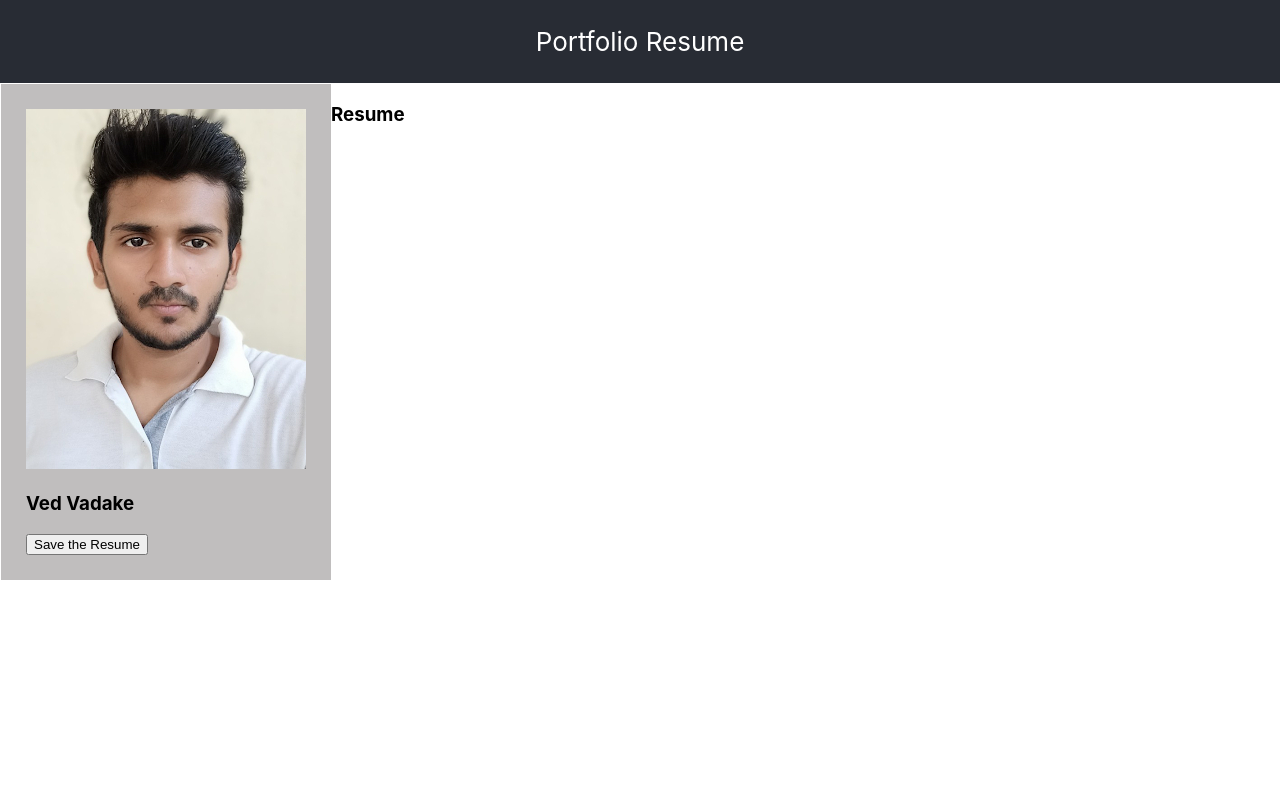
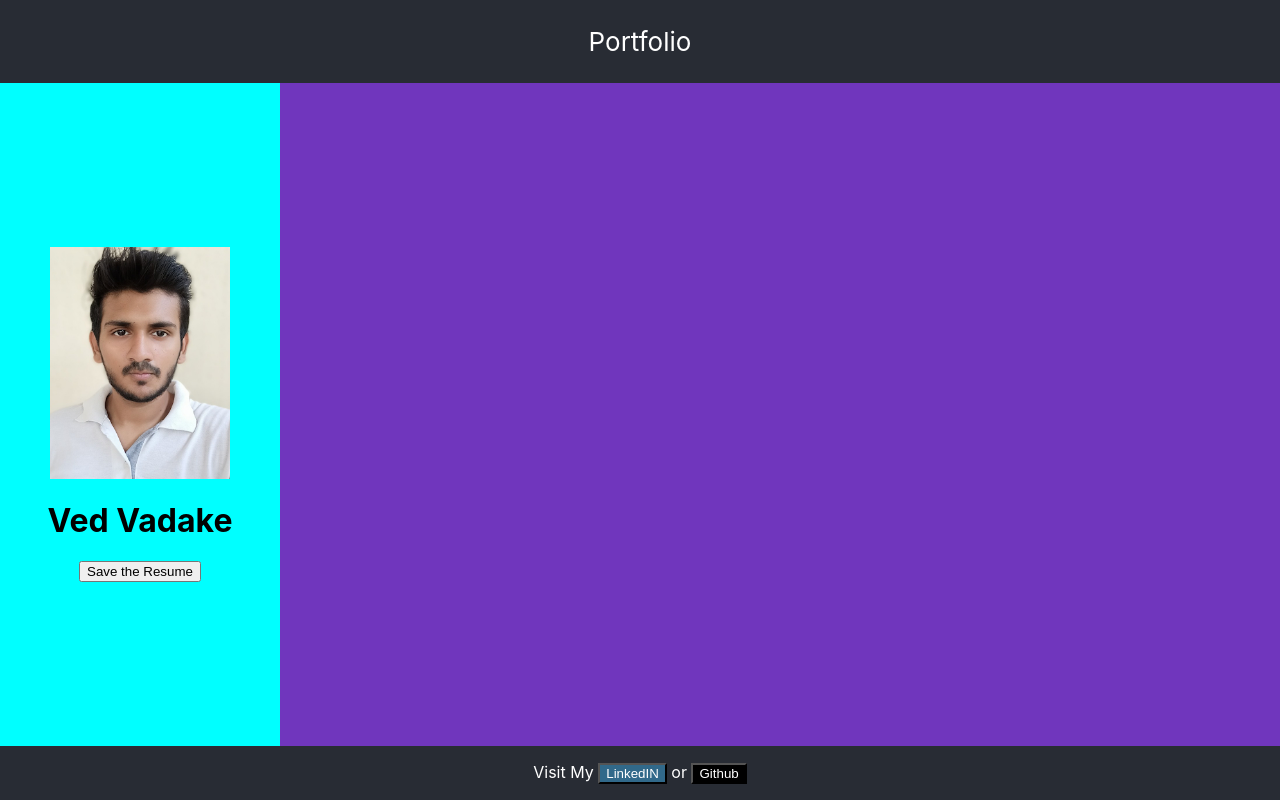
Before and after one commit to awesome-ved/portfolio-website, a React (Create React App) app in the folder portfolio/: page / in a window 1280 px wide. Built offline with nearby package versions, Linux system fonts and the light colour scheme.

Commit message:
iv commit

```diff
--- a/portfolio/src/App.css
+++ b/portfolio/src/App.css
@@ -1,72 +1,78 @@
-.App {
+* {
+  box-sizing: border-box;
 }
 
+html,
 body {
+  height: 100%;
   margin: 0;
-  padding: 0;
 }
 
-.App-logo {
-  height: 40vmin;
-  pointer-events: none;
+#root {
+  height: 100%;
 }
 
-/* @media (prefers-reduced-motion: no-preference) {
-  .App-logo {
-    animation: App-logo-spin infinite 20s linear;
-  }
-} */
+.App {
+  display: flex;
+  flex-flow: column;
+  height: 100%;
+}
 
-.App-header {
+.header {
   background-color: #282c34;
+  display: flex;
+  justify-content: center;
+  font-size: calc(10px + 2vmin);
+  color: white;
+  flex: 0 1 auto;
+}
+
+.midcontent {
+  flex: 1 1 auto;
+  display: flex;
+  flex-direction: row;
+  flex-wrap: wrap;
+}
+
+.profile{
+  background-color: aqua;
+  flex:20;
   display: flex;
   flex-direction: column;
   align-items: center;
   justify-content: center;
-  font-size: calc(10px + 2vmin);
+}
+
+img{
+  height: 35%;
+}
+
+.pdf{
+  background-color: #7036bd;
+  flex:85;
+}
+
+@media (max-width: 800px) {
+  .profile, .pdf {
+    flex: 100%;
+  }
+}
+
+.footer {
+  text-align: center;
   color: white;
+  background-color: #282c34;
+  flex: 0 1 40px;
 }
 
 
 
-header {
-  text-align: center;
-  font-size: 35px;
-  color: white;
+.linkedin{
+  color: #ffffff;
+  background-color: rgb(49, 105, 138);
 }
 
-.App-Nav{
-  background-color: #c0bebe;
-  padding: 25px;
-  float: left;
+.github{
+  color: #ffffff;
+  background-color: rgb(0, 0, 0);
 }
-
-
-.App-link {
-  color: #61dafb;
-}
-
-section{
-  padding: 1px;
-}
-section::after {
-  content: "";
-  display: table;
-  clear: both;
-}
-
-@media (max-width: 600px) {
-  nav, article {
-    width: 100%;
-    height: auto;
-  }
-}
-
-@keyframes App-logo-spin {
-  from {
-    transform: rotate(0deg);
-  }
-  to {
-    transform: rotate(360deg);
-  }
-}
--- a/portfolio/src/App.js
+++ b/portfolio/src/App.js
@@ -1,10 +1,48 @@
 // import logo from './logo.svg';
 import profileLogo from './Ved_Vadake_Photo.jpeg';
+// import resume from './Ved_Vadake_Resume.pdf';
 import './App.css';
 
+const PDF_URL = "./Ved_Vadake_Resume.pdf";
+
 function App() {
+  const downloadFileAtURL=(url)=>{
+    const fileName = url.split('/').pop();
+    const aTag = document.createElement("a");
+    aTag.href = url;
+    aTag.setAttribute("download",fileName);
+    document.body.appendChild(aTag) ;
+    aTag.click();
+    aTag.remove();
+  }
   return (
     <div className="App">
+      <div className="header">
+        <p>Portfolio</p>
+      </div>
+      <div className="midcontent">
+        <div className="profile">
+          <img src={profileLogo} className="App.logo" alt="logo"></img>
+          <h1>Ved Vadake</h1>
+          <button onClick={()=>{downloadFileAtURL(PDF_URL)}}>Save the Resume</button>
+        </div>
+        <div className="pdf"></div>
+      </div>
+      <div className="footer">
+        <p>Visit My <button className="linkedin">LinkedIN</button> or <button className="github">Github</button></p>
+      </div>
+    </div>
+  );
+}
+
+
+
+export default App;
+
+
+/*
+
+<div className="App">
       <header className="App-header">
         <p>Portfolio Resume</p>
       </header>
@@ -17,15 +55,13 @@ function App() {
         <article>
           <h1>Resume</h1>
         </article>
+        <footer>
+          <p>Footer</p>
+        </footer>
       </section>
     </div>
-  );
-}
 
-export default App;
-
-
-/* <div className="App">
+<div className="App">
       <header className="App-header">
         <img src={profileLogo} className="App-logo" alt="logo" />
         <p>
```
Also changed, not shown: 1 other file (tests, documents, lock files or other folders).
